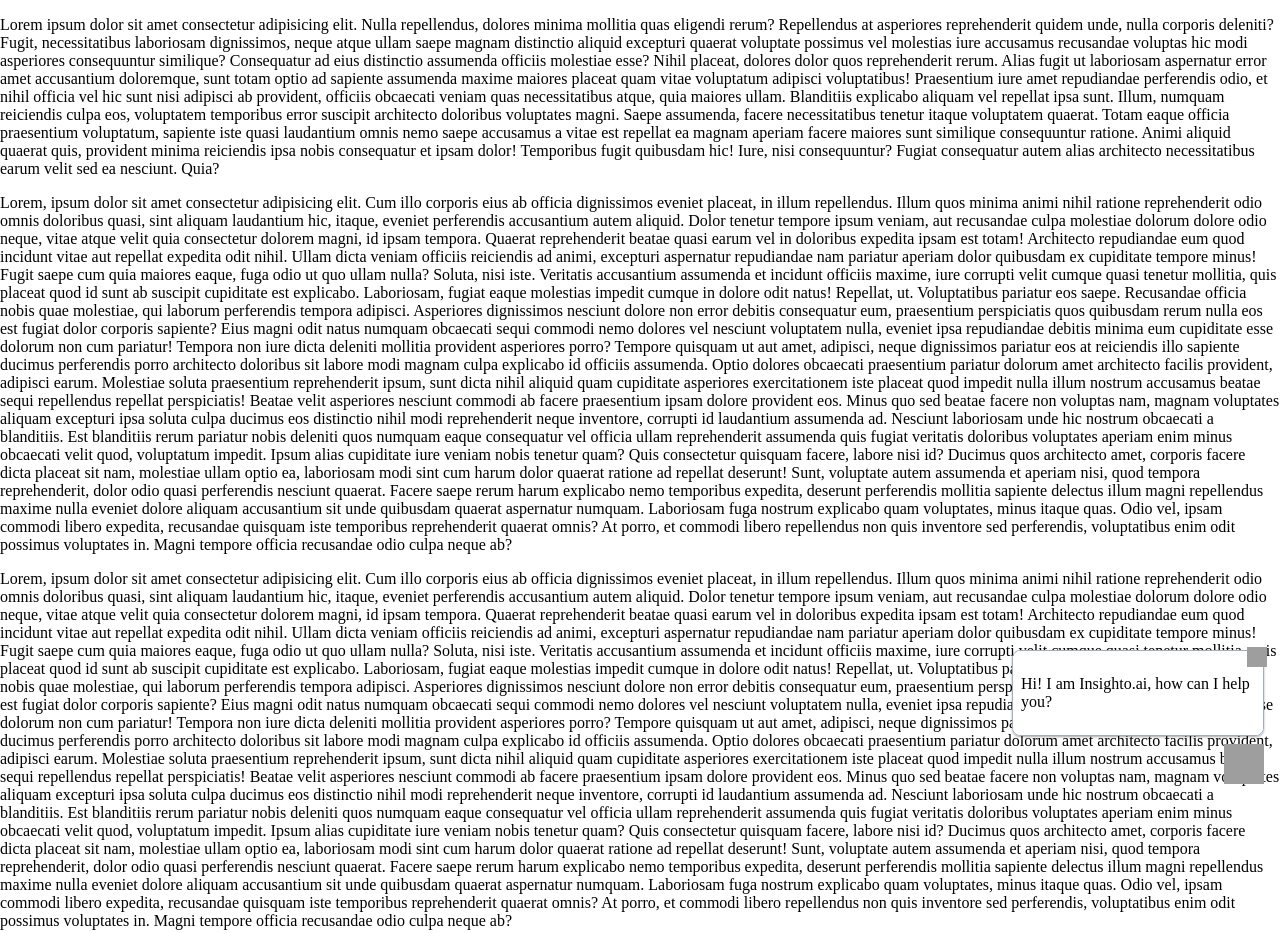
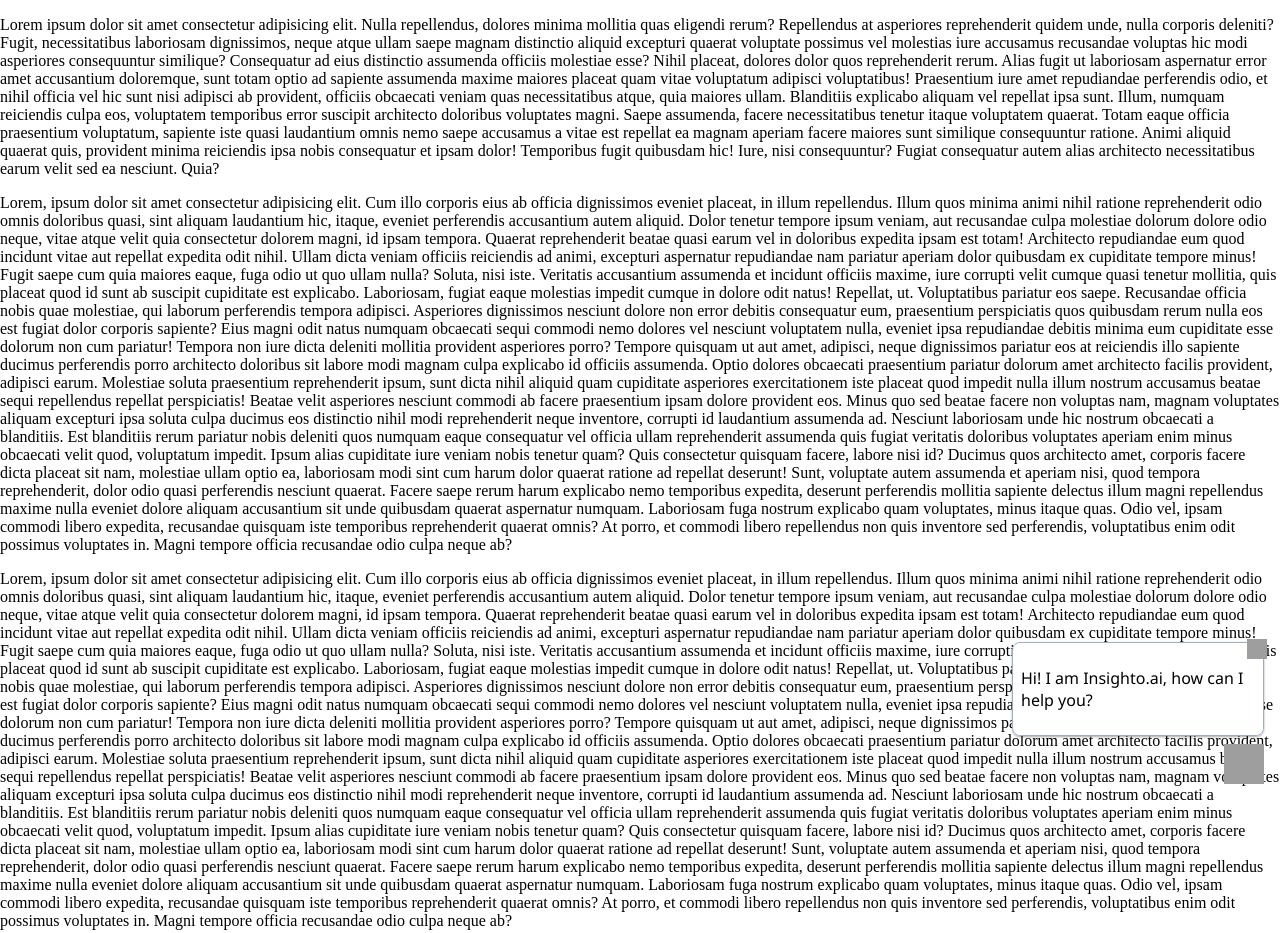
Before and after one commit to algoscale/algoscale.github.io, a plain HTML site: page chat-widget.html in a window 1280 px wide. Shown: the top 933 px of the page. Drawn offline with Linux system fonts and the light colour scheme; no server answers; grey boxes are pictures that could not be loaded.

Commit message:
fix : font famiy segou UI

```diff
--- a/assets/insighto.css
+++ b/assets/insighto.css
@@ -30,6 +30,7 @@ body {
   position: fixed;
   right: 1rem;
   bottom: 4rem;
+  font-family: 'Segoe UI', Tahoma, Geneva, Verdana, sans-serif !important;
   z-index: 20;
   border: 1px solid #A0AEC0;
   width: 250px;
```
